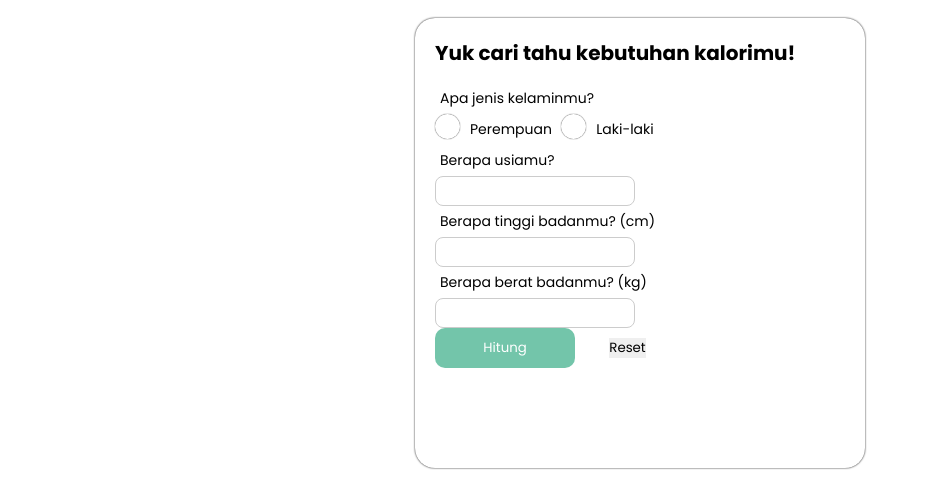
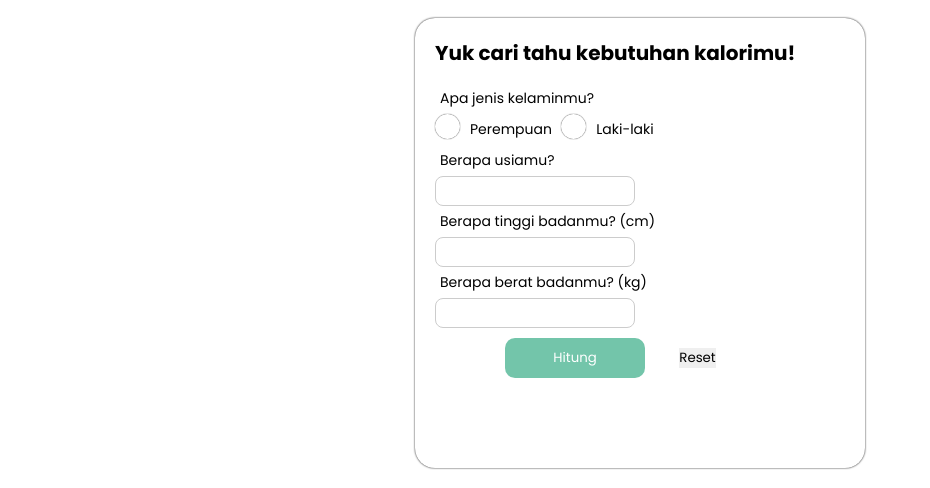
Before and after one commit to FE34/mobile-responsive-web, a plain HTML site: page bmi.html in a window 1280 px wide. Shown: the part 359-847 px from the top of the page, without its empty margins (0-930 px from the left). Drawn offline with Linux system fonts and the light colour scheme; a web font is replaced by a local one.

Commit message:
add style button

```diff
--- a/style.css
+++ b/style.css
@@ -101,3 +101,7 @@ p {
     color: #fff;
     margin-right: 30px;
 }
+
+.btn {
+    margin: 10px 70px;
+}
```
